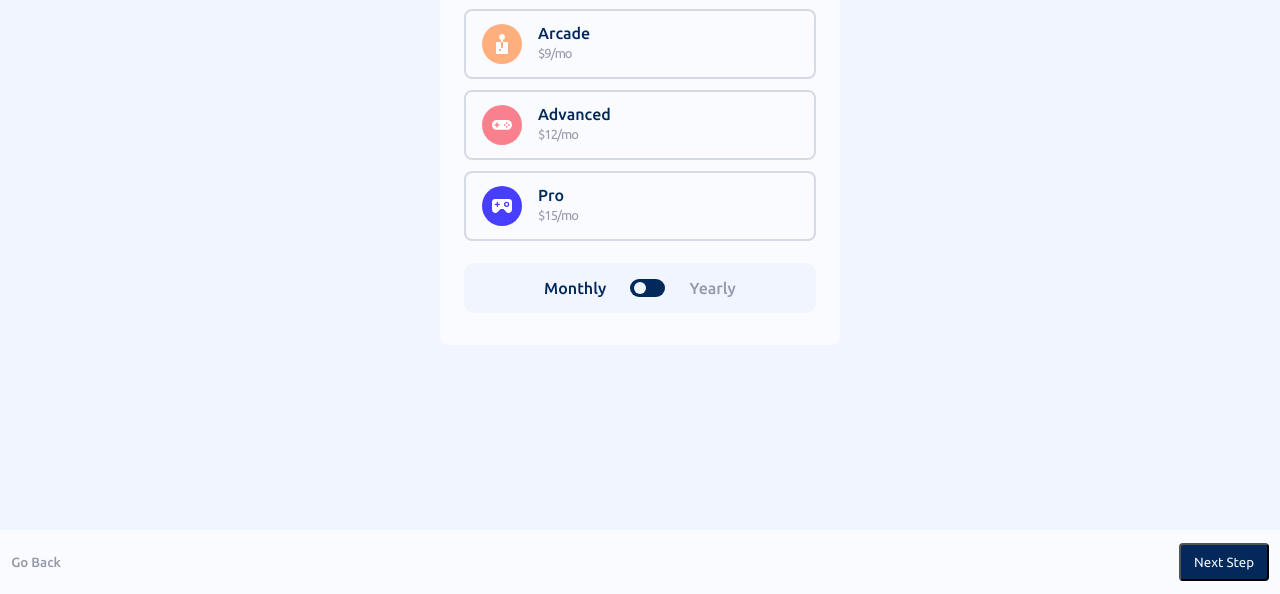
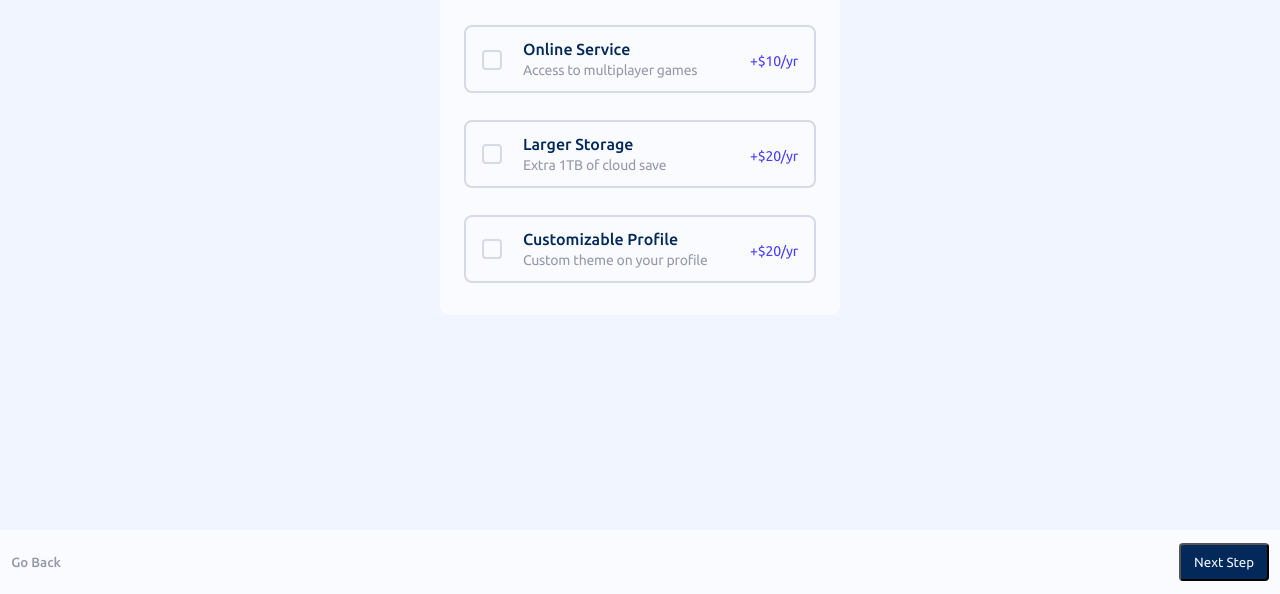
Before and after one commit to KonieK981/multi-step-form, a plain HTML site: page index.html in a window 1280 px wide. Shown: the part 206-800 px from the top of the page. Drawn offline with Linux system fonts and the light colour scheme.

Commit message:
feat:add step3

```diff
--- a/index.html
+++ b/index.html
@@ -27,6 +27,7 @@
 
       <div class="progressive-form">
         <form id="multi-step-form" action="" class="form">
+          <!-- Step 1 start -->
           <div id="step1" class="tab">
             <div class="progressive-form__header">
               <h1>Personal info</h1>
@@ -83,48 +84,15 @@
               />
             </div>
           </div>
+          <!-- Step 1 end -->
           <!-- Step 2 start -->
-          <div id="step2" class="tab tab-active">
+          <div id="step2" class="tab">
             <div class="progressive-form__header">
               <h1>Select your plan</h1>
               <p>You have the option of monthly or yearly billing.</p>
             </div>
 
-            <div id="cards" class="cards">
-              <!-- <label>
-                <input type="radio" name="plan" value="arcade" />
-                <div class="card">
-                  <img src="assets/images/icon-arcade.svg" alt="icon" />
-                  <div class="card__info">
-                    <h3>Arcade</h3>
-                    <p>$9/mo</p>
-                    <p>2 months free</p>
-                  </div>
-                </div>
-              </label>
-              <label>
-                <input type="radio" name="plan" value="arcade" />
-                <div class="card">
-                  <img src="assets/images/icon-advanced.svg" alt="icon" />
-                  <div class="card__info">
-                    <h3>Advanced</h3>
-                    <p>$12/mo</p>
-                    <p>2 months free</p>
-                  </div>
-                </div>
-              </label>
-              <label>
-                <input type="radio" name="plan" value="arcade" />
-                <div class="card">
-                  <img src="assets/images/icon-pro.svg" alt="icon" />
-                  <div class="card__info">
-                    <h3>Pro</h3>
-                    <p>$15/mo</p>
-                    <p>2 months free</p>
-                  </div>
-                </div>
-              </label> -->
-            </div>
+            <div id="cards" class="cards"></div>
 
             <div class="switch">
               <label for="switch-timer">
@@ -139,11 +107,13 @@
           <!-- Step 2 end -->
 
           <!-- Step 3 start -->
-          <div id="step3" class="tab">
-            Pick add-ons Add-ons help enhance your gaming experience. Online
-            service Access to multiplayer games +$1/mo Larger storage Extra 1TB
-            of cloud save +$2/mo Customizable Profile Custom theme on your
-            profile +$2/mo Go Back Next Step
+          <div id="step3" class="tab tab-active">
+            <div class="progressive-form__header">
+              <h1>Pick add-ons</h1>
+              <p>Add-ons help enhance your gaming experience.</p>
+            </div>
+
+            <div id="addOns" class="cards"></div>
           </div>
 
           <!-- Step 3 end -->
--- a/script.js
+++ b/script.js
@@ -22,7 +22,7 @@ function changeStep(id) {
 }
 
 //Cards render
-let isYearly = false;
+let isYearly = true;
 const plans = [
   {
     id: 1,
@@ -50,7 +50,7 @@ const plans = [
 const container = document.getElementById("cards");
 const toggle = document.getElementById("switch-timer");
 
-function render() {
+function renderCards() {
   container.innerHTML = "";
 
   plans.forEach((plan) => {
@@ -71,12 +71,66 @@ function render() {
   });
 }
 
+//Adds render
+const addOns = [
+  {
+    id: 1,
+    name: "Online service",
+    description: "Access to multiplayer games",
+    monthly: 1,
+    yearly: 10,
+  },
+  {
+    id: 2,
+    name: "Larger storage",
+    description: "Extra 1TB of cloud save",
+    monthly: 2,
+    yearly: 20,
+  },
+  {
+    id: 3,
+    name: "Customizable profile",
+    description: "Custom theme on your profile",
+    monthly: 2,
+    yearly: 20,
+  },
+];
+
+const containerAddOns = document.getElementById("addOns");
+
+function renderAdds() {
+  containerAddOns.innerHTML = "";
+
+  addOns.forEach((add) => {
+    const label = document.createElement("label");
+    label.innerHTML = `
+                <div class="card">
+                  <div class="form-group">
+                    <input type="checkbox" id="html" class="form-group__input"/>
+                    <label class="checkbox form-group__label" for="html"></label>
+                  </div>
+                  <div class="card__info">
+                    <div>
+                      <h3>${add.name}</h3>
+                      <p>${add.description}</p>
+                    </div>
+                    <p>+$${
+                      isYearly ? add.yearly + "/yr" : add.monthly + "/mo"
+                    }</p>
+                  </div>
+                </div>`;
+    containerAddOns.appendChild(label);
+  });
+}
+
 toggle.addEventListener("change", () => {
   isYearly = toggle.checked;
-  render();
+  renderCards();
+  renderAdds();
 });
 
-render();
+renderCards();
+renderAdds();
 // document.querySelectorAll('input[name="plan"]').forEach((radio) => {
 //   radio.addEventListener("change", () => {
 //     console.log("Seleccionado:", radio.value);
--- a/styles.css
+++ b/styles.css
@@ -153,8 +153,6 @@ h1 {
   padding: 0.8rem;
 }
 
-.form__text {
-}
 .error__text {
   display: none;
 }
@@ -166,7 +164,7 @@ h1 {
   font-size: 0.8rem;
   font-weight: 500;
   color: var(--blue-100);
-  border: 1.3px solid var(--blue-100);
+  border: 1.1px solid var(--blue-100);
   width: 30px;
   height: 30px;
   border-radius: 50%;
@@ -305,3 +303,81 @@ input[type="radio"]:checked + .card {
   color: var(--grey-500);
   font-weight: 500;
 }
+
+/* Step3 */
+#step3 .card {
+  margin-top: 1rem;
+}
+
+#step3 .card {
+  display: flex;
+}
+
+#step3 input {
+  display: block;
+}
+
+#step3 .card__info {
+  display: flex;
+  justify-content: space-between;
+  align-items: center;
+  width: 100%;
+}
+
+#step3 .card__info p {
+  font-size: 14px;
+  letter-spacing: -0.2px;
+}
+
+#step3 .card__info > p {
+  color: var(--purple-600);
+}
+
+#step3 input {
+  display: none;
+}
+
+.form-group {
+  display: flex;
+  justify-content: center;
+  align-items: center;
+}
+
+.form-group__label {
+  position: relative;
+}
+
+.form-group__label:before {
+  content: "";
+  border: 2px solid var(--purple-200);
+  border-radius: 4px;
+  padding: 8px;
+  display: inline-block;
+  position: relative;
+  vertical-align: middle;
+  cursor: pointer;
+  margin-right: 5px;
+}
+
+.form-group__input:checked + label:before {
+  background-color: var(--purple-600);
+  border: 2px solid transparent;
+}
+
+.form-group__input:checked + label:after {
+  content: "";
+  display: block;
+  position: absolute;
+  top: 4px;
+  left: 7px;
+  width: 6px;
+  height: 12px;
+  border: solid var(--white);
+  background-color: var(--purple-600);
+  border-width: 0 2px 2px 0;
+  transform: rotate(45deg);
+}
+
+.card:has(input:checked) {
+  border: 1.3px solid var(--blue-950);
+}
```
